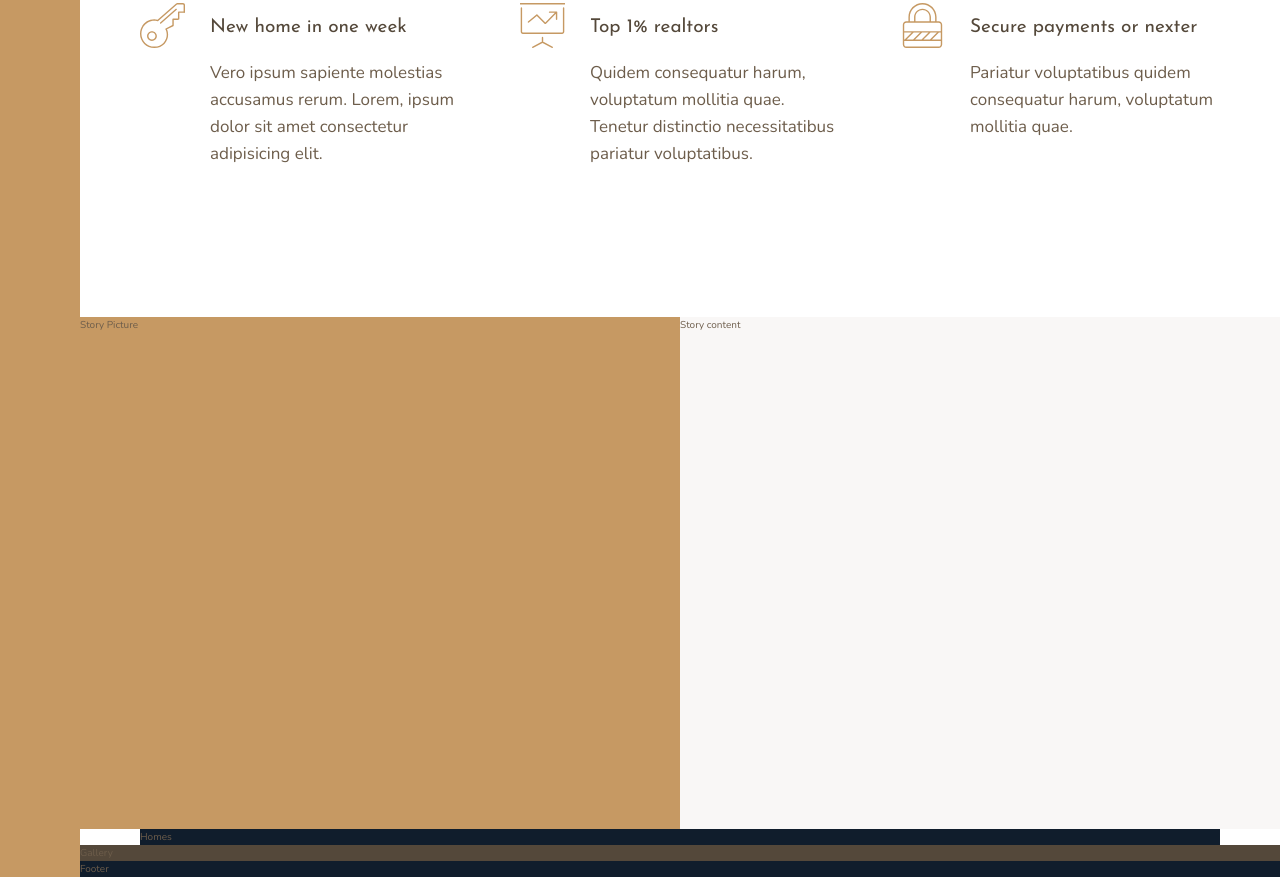
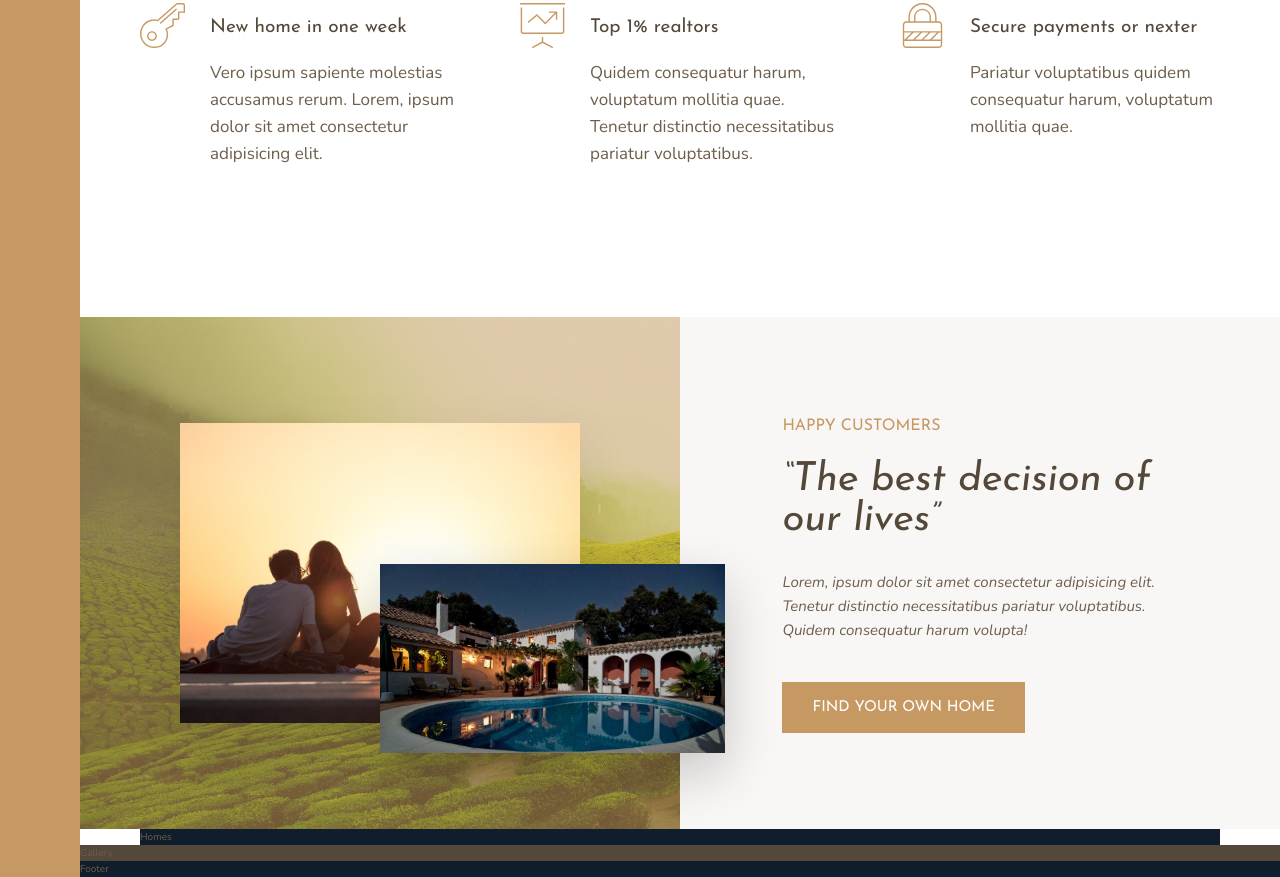
Before and after one commit to bncblnc/nexter, a website: page index.html in a window 1280 px wide. Shown: the part 991-1868 px from the top of the page. Drawn offline with nearby package versions, Linux system fonts and the light colour scheme.

Commit message:
story section

```diff
--- a/index.html
+++ b/index.html
@@ -84,9 +84,27 @@
       </div>
     </section>
 
-    <div class="story__pictures">Story Picture</div>
+    <div class="story__pictures">
+      <img
+        src="img/story-1.jpeg"
+        alt="Couple with new house"
+        class="story__img--1"
+      />
+      <img src="img/story-2.jpeg" alt="New house" class="story__img--2" />
+    </div>
 
-    <div class="story__content">Story content</div>
+    <div class="story__content">
+      <h3 class="heading-3 mb-sm">Happy Customers</h3>
+      <h2 class="heading-2 heading-2--dark mb-md">
+        &ldquo;The best decision of our lives&rdquo;
+      </h2>
+      <p class="story__text">
+        Lorem, ipsum dolor sit amet consectetur adipisicing elit. Tenetur
+        distinctio necessitatibus pariatur voluptatibus. Quidem consequatur
+        harum volupta!
+      </p>
+      <button class="btn">Find your own home</button>
+    </div>
 
     <section class="homes">Homes</section>
 
--- a/sass/_story.scss
+++ b/sass/_story.scss
@@ -1,11 +1,48 @@
 .story {
   &__pictures {
-    background-color: $color-primary;
     grid-column: full-start/ col-end 4;
+    background-image: linear-gradient(
+        rgba($color-primary, 0.5),
+        rgba($color-primary, 0.5)
+      ),
+      url(../img/back.jpg);
+    background-size: cover;
+
+    display: grid;
+    grid-template-rows: repeat(6, 1fr);
+    grid-template-columns: repeat(6, 1fr);
+    align-items: center;
+  }
+
+  &__img--1 {
+    width: 100%;
+    grid-row: 2/6;
+    grid-column: 2/6;
+    box-shadow: 0 2rem 5rem rgba(#000, 0.1);
+  }
+
+  &__img--2 {
+    width: 115%;
+    grid-row: 4/6;
+    grid-column: 4/7;
+    z-index: 20;
+    box-shadow: 0 2rem 5rem rgba(#000, 0.2);
   }
 
   &__content {
     background-color: $color-grey-light-1;
     grid-column: col-start 5 / full-end;
+
+    padding: 6rem 8vw;
+    display: flex;
+    flex-direction: column;
+    align-items: flex-start;
+    justify-content: center;
+  }
+
+  &__text {
+    font-size: 1.5rem;
+    font-style: italic;
+    margin-bottom: 4rem;
   }
 }
--- a/sass/_typography.scss
+++ b/sass/_typography.scss
@@ -9,10 +9,25 @@
 
 .heading-2 {
   @extend %heading;
+  font-size: 4rem;
+  font-style: italic;
+  line-height: 1;
+
+  &--light {
+    color: $color-grey-light-1;
+  }
+
+  &--dark {
+    color: $color-grey-dark-1;
+  }
 }
 
 .heading-3 {
   @extend %heading;
+
+  font-size: 1.6rem;
+  color: $color-primary;
+  text-transform: uppercase;
 }
 
 .heading-4 {
@@ -27,3 +42,36 @@
     color: $color-grey-dark-1;
   }
 }
+
+.btn {
+  background-color: $color-primary;
+  color: #fff;
+  border: none;
+  border-radius: none;
+  font-family: $font-display;
+  font-size: 1.5rem;
+  text-transform: uppercase;
+  padding: 1.8rem 3rem;
+  cursor: pointer;
+  transition: all 0.2s;
+
+  &:hover {
+    background-color: $color-primary-dark;
+  }
+}
+
+.mb-sm {
+  margin-bottom: 2rem;
+}
+
+.mb-md {
+  margin-bottom: 3rem;
+}
+
+.mb-lg {
+  margin-bottom: 4rem;
+}
+
+.mb-hg {
+  margin-bottom: 8rem;
+}
```
Also changed, not shown: css/style.css.
